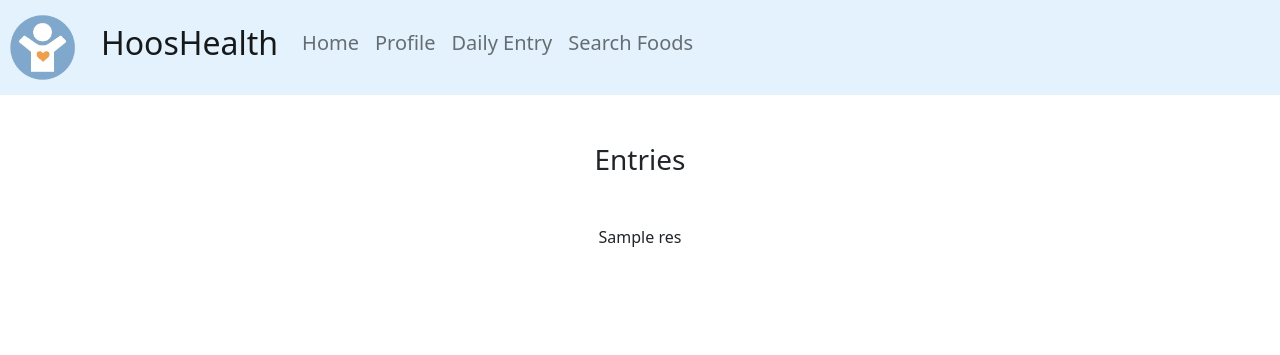
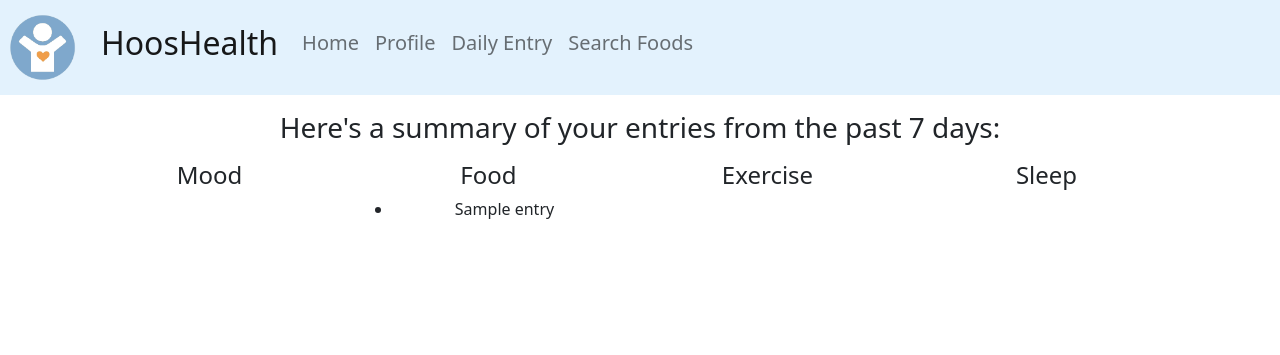
Before and after one commit to pragnya17/HoosHealthTracker, a Flask app: template templates/main.html in a window 1280 px wide. Shown: the top 355 px of the page. Run offline with Flask 2, Linux system fonts and the light colour scheme; the template is opened without the code that fills it: most values are stand-ins (such as "Sample title", 1, 10 or a date in 2020).

Commit message:
Bootstrap changes to weekly calendar

```diff
--- a/app.py
+++ b/app.py
@@ -64,12 +64,12 @@ def main():
     #     dtnew = dtnew.strftime('%Y-%m-%d')
     #     data.append(str(dtnew))
     if user_id != -1:
-        emotionResult = db.getEmotionEntry(user_id, entry_date = datetime.now().strftime('%Y-%m-%d'))
-        exerciseResult = db.getExerciseEntry(user_id, entry_date = datetime.now().strftime('%Y-%m-%d'))
-        sleepResult = db.getSleepEntry(user_id, entry_date = datetime.now().strftime('%Y-%m-%d'))
-        foodResult = db.getNutrition(user_id, entry_date = datetime.now().strftime('%Y-%m-%d'))
+        emotionResult = db.getEmotionEntry(user_id, datetime.now().strftime('%Y-%m-%d'))
+        exerciseResult = db.getExerciseEntry(user_id, datetime.now().strftime('%Y-%m-%d'))
+        sleepResult = db.getSleepEntry(user_id, datetime.now().strftime('%Y-%m-%d'))
+        foodResult = db.getFoodEntry(user_id, datetime.now().strftime('%Y-%m-%d'))
 
-        return render_template("main.html", emotionResult = emotionResult, exerciseResult = exerciseResult, sleepResult = sleepResult, foodResult = foodResult)
+        return render_template("main.html", emotionResult=emotionResult, exerciseResult=exerciseResult, sleepResult=sleepResult, foodResult=foodResult)
 
     else:
         return redirect(url_for('login'))
--- a/templates/food_nutrition.html
+++ b/templates/food_nutrition.html
@@ -36,7 +36,7 @@
     </table>
     </div>
 
-    <small>Note: All data in our nutritional library come from the <a target="_new" href="https://fdc.nal.usda.gov/download-datasets.html"> USDA FoodDataCentral</a> (Branded Food, October 2020).
+    <small class="text-muted">Note: All information in our nutritional library come from the <a target="_new" href="https://fdc.nal.usda.gov/download-datasets.html"> USDA FoodDataCentral</a> Branded Foods dataset (October 2020).
      % Daily values based on USDA's guidelines for a 2000 calorie diet. Recommended percentages may vary per individual.
     </small>
 </div>
--- a/templates/main.html
+++ b/templates/main.html
@@ -1,26 +1,50 @@
 {% extends "index.html" %}
 
 {% block content %}
-<h3 class="text-center mt-5"> Entries </h3>
-
-<div class="container mt-5">
-    <div class="row d-flex justify-content-center">
-
-                    {% for res in exerciseResult %}
+<style>
+table {
+	display: table;
+}
+table tr {
+	display: table-cell;
+}
+table tr td {
+	display: block;
+}
+</style>
 
 
-                    {{ res }} <br></br>
+<div class="container-lg">
+    <h3 class="text-center m-3"> Here's a summary of your entries from the past 7 days: </h3>
 
-                    {% endfor %}
+    <div class="row d-flex justify-content-center text-center w-100">
+        <div class="col">
+            <h4>Mood</h4>
+        </div>
+
+        <div class="col">
+            <h4>Food</h4>
+            <ul>
+            {% for entry in foodResult %}
+            {% if entry is string %}
+            <li> No entry for today</li>
+            {% else %}
+            <li>{{ entry }}</li>
+            {% endif %}
+
+            {% endfor %}
+            </ul>
+        </div>
+
+        <div class="col">
+            <h4>Exercise</h4>
+        </div>
+
+        <div class="col">
+            <h4>Sleep</h4>
+        </div>
 
 
-
-
-
-
-
-            </div>
-
-            </div>
-
+    </div>
+</div>
 {% endblock %}
```
Also changed, not shown: db.py (+12 -20 lines).
